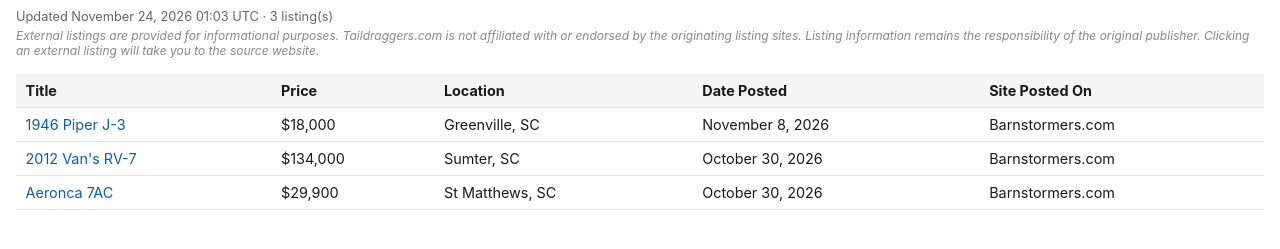
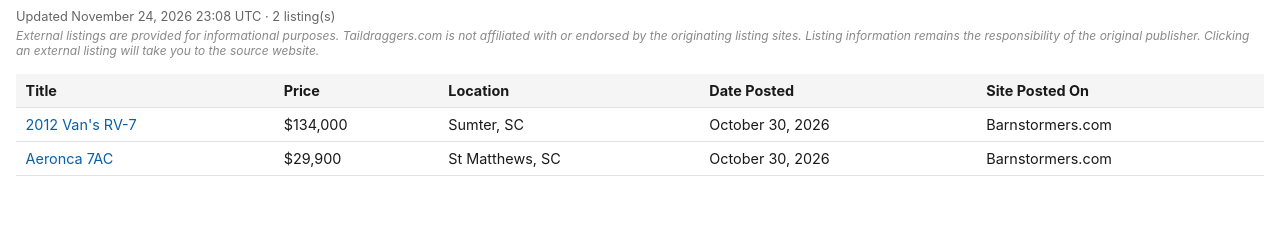
Before and after one commit to taildraggers/south-carolina, a plain HTML site: page docs/index.html in a window 1280 px wide. Shown: the part 43-292 px from the top of the page. Drawn offline with Linux system fonts and the light colour scheme.

Commit message:
Update South Carolina listings (2026-11-24)

```diff
--- a/docs/index.html
+++ b/docs/index.html
@@ -58,14 +58,13 @@
 </head>
 <body>
   <h1>Taildragger Ads in South Carolina</h1>
-  <div class="updated">Updated November 24, 2026 01:03 UTC &middot; 3 listing(s)</div>
+  <div class="updated">Updated November 24, 2026 23:08 UTC &middot; 2 listing(s)</div>
   <div class="disclaimer">External listings are provided for informational purposes. Taildraggers.com is not affiliated with or endorsed by the originating listing sites. Listing information remains the responsibility of the original publisher. Clicking an external listing will take you to the source website.</div>
   <table>
     <thead>
       <tr><th>Title</th><th>Price</th><th>Location</th><th>Date Posted</th><th>Site Posted On</th></tr>
     </thead>
     <tbody>
-        <tr><td><a href="https://www.barnstormers.com/classified-2082729-1946-Piper-J3-Cub-C-65.html" target="_blank" rel="noopener noreferrer">1946 Piper J-3</a></td><td>$18,000</td><td>Greenville, SC</td><td>November 8, 2026</td><td>Barnstormers.com</td></tr>
         <tr><td><a href="https://www.barnstormers.com/classified-2062496-2012-VANS-RV-7.html" target="_blank" rel="noopener noreferrer">2012 Van&#x27;s RV-7</a></td><td>$134,000</td><td>Sumter, SC</td><td>October 30, 2026</td><td>Barnstormers.com</td></tr>
         <tr><td><a href="https://www.barnstormers.com/classified-2081018-Aeronca-7AC-Champ-with-85HP.html" target="_blank" rel="noopener noreferrer">Aeronca 7AC</a></td><td>$29,900</td><td>St Matthews, SC</td><td>October 30, 2026</td><td>Barnstormers.com</td></tr>
     </tbody>
```
